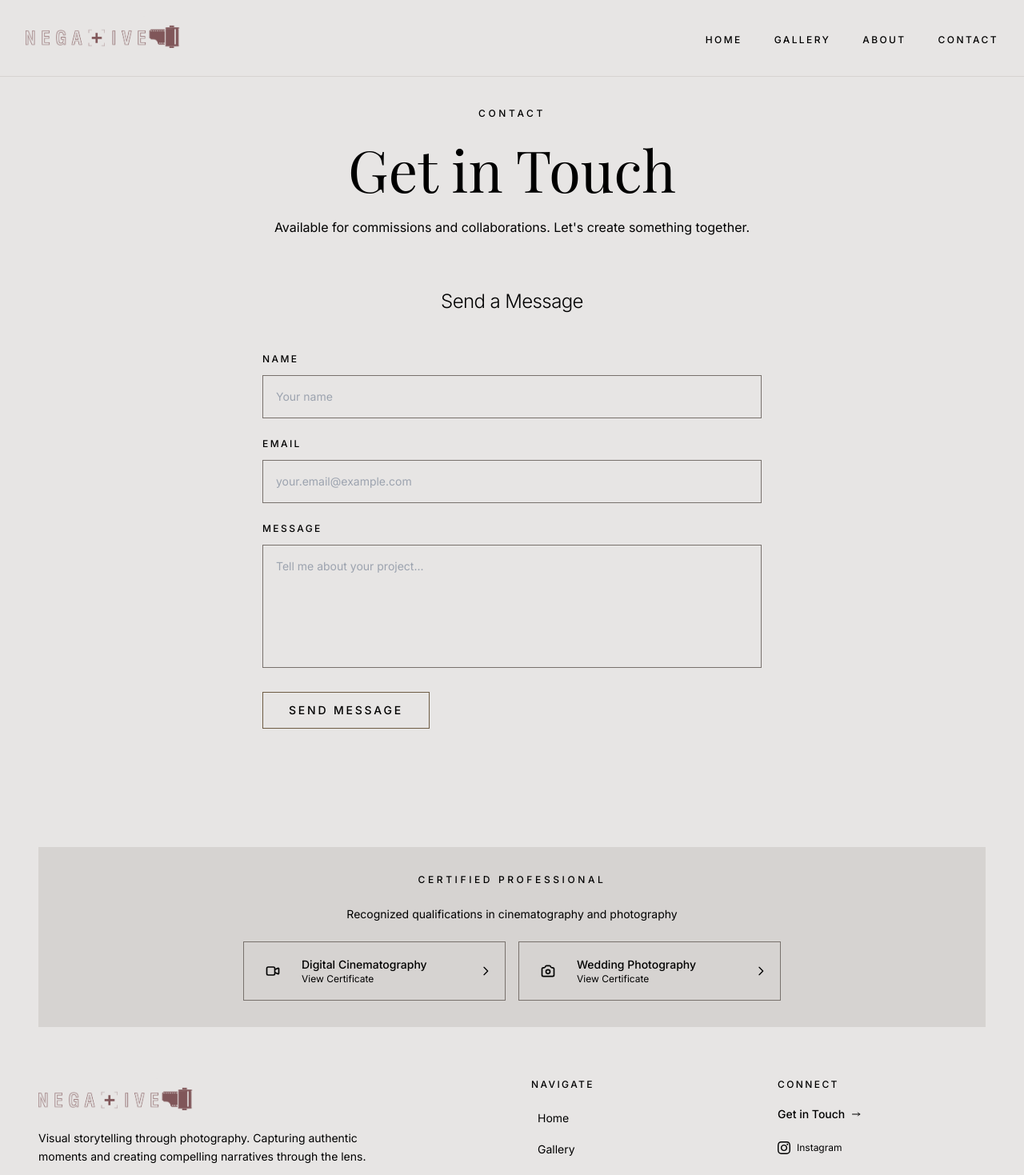
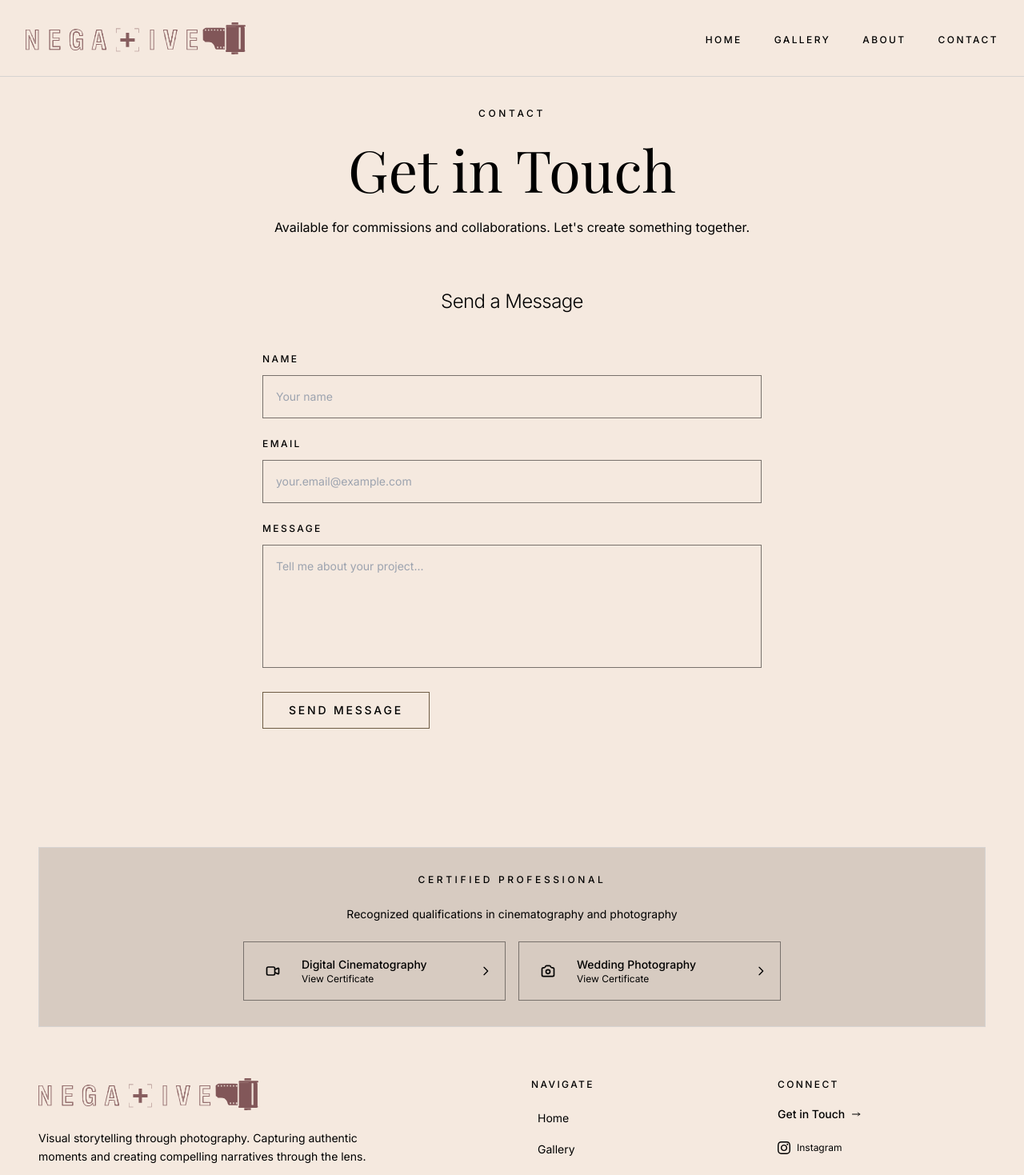
Before and after one commit to anushav93/niharjr-portfolio, a Next.js app: page /contact in a window 1280 px wide. Shown: the top 1469 px of the page at 80% size. Built offline with nearby package versions, Linux system fonts and the light colour scheme; a web font is replaced by a local one.

Commit message:
updated theme

```diff
--- a/src/app/about/page.tsx
+++ b/src/app/about/page.tsx
@@ -14,7 +14,7 @@ export default async function AboutPage() {
     : '/images/about.jpg';
 
   return (
-    <div className="min-h-screen bg-stone-200">
+    <div className="min-h-screen bg-[#f5e9df]">
       {/* About Header with accent */}
       <div className="relative">
         <div className="absolute top-20 left-0 w-24 h-1 bg-primary-500" />
@@ -150,12 +150,12 @@ export default async function AboutPage() {
         </div>
 
         <div className="flex flex-col sm:flex-row gap-4 justify-center items-center">
-          <CornerFrameButton href="/gallery">
-            {aboutData?.callToAction?.primaryButtonText || 'View Work'}
+          <CornerFrameButton href="/contact">
+            {aboutData?.callToAction?.primaryButtonText || 'Get In Touch'}
           </CornerFrameButton>
 
-          <CornerFrameButton href="/contact">
-            {aboutData?.callToAction?.secondaryButtonText || 'Get In Touch'}
+          <CornerFrameButton href="/gallery">
+            {aboutData?.callToAction?.secondaryButtonText || 'View Work'}
           </CornerFrameButton>
         </div>
       </section>
--- a/src/app/components/HeroSection.tsx
+++ b/src/app/components/HeroSection.tsx
@@ -45,7 +45,7 @@ export default function HeroSection({ tagline, title, description }: HeroSection
           initial={{ opacity: 0, y: 30 }}
           animate={{ opacity: 1, y: 0 }}
           transition={{ duration: 0.8, delay: 0.4 }}
-          className="font-serif text-6xl md:text-7xl lg:text-8xl text-text-primary mb-8 leading-tight tracking-tight"
+          className="font-serif text-6xl md:text-7xl lg:text-8xl  mb-8 leading-tight tracking-tight"
         >
           {title}
         </motion.h1>
--- a/src/app/contact/page.tsx
+++ b/src/app/contact/page.tsx
@@ -10,7 +10,7 @@ const ContactPage: React.FC = async () => {
   const siteData = await getSiteSettings();
 
   return (
-    <div className="min-h-screen bg-stone-200">
+    <div className="min-h-screen bg-[#f5e9df]">
       {/* Contact Header with accent */}
       <div className="relative">
         <div className="absolute top-20 left-0 w-24 h-1 bg-primary-500" />
@@ -39,7 +39,7 @@ const ContactPage: React.FC = async () => {
         <div className="max-w-4xl mx-auto px-6 mb-16">
           <div className="grid grid-cols-1 md:grid-cols-3 gap-6">
             {siteData.contactInfo.email && (
-              <div className="group relative p-6 border border-stone-300 transition-all bg-bg-secondary/50">
+              <div className="group relative p-6 border border-stone-900 hover:border-stone-900/0 transition-all bg-[#f5e9df]">
                 <div className="absolute top-0 left-0 w-8 h-8 border-l-2 border-t-2 border-primary-300 opacity-0 group-hover:opacity-100 transition-opacity" />
                 <div className="text-center">
                   <p className="text-xs tracking-[0.2em] uppercase text-primary-600 mb-3 font-medium">
@@ -57,7 +57,7 @@ const ContactPage: React.FC = async () => {
             )}
 
             {siteData.contactInfo.phone && (
-              <div className="group relative p-6 border border-stone-300 transition-all bg-bg-secondary/50">
+              <div className="group relative p-6 border border-stone-900 hover:border-stone-900/0 transition-all bg-[#f5e9df]">
                 <div className="absolute top-0 left-0 w-8 h-8 border-l-2 border-t-2 border-primary-300 opacity-0 group-hover:opacity-100 transition-opacity" />
                 <div className="text-center">
                   <p className="text-xs tracking-[0.2em] uppercase text-primary-600 mb-3 font-medium">
@@ -75,7 +75,7 @@ const ContactPage: React.FC = async () => {
             )}
 
             {siteData.contactInfo.location && (
-              <div className="group relative p-6 border border-stone-300 transition-all bg-bg-secondary/50">
+              <div className="group relative p-6 border border-stone-900 hover:border-stone-900/0 transition-all bg-[#f5e9df]">
                 <div className="absolute top-0 left-0 w-8 h-8 border-l-2 border-t-2 border-primary-300 opacity-0 group-hover:opacity-100 transition-opacity" />
                 <div className="text-center">
                   <p className="text-xs tracking-[0.2em] uppercase text-primary-600 mb-3 font-medium">
--- a/src/app/gallery/page.tsx
+++ b/src/app/gallery/page.tsx
@@ -134,7 +134,7 @@ export default async function GalleryPage({
       : collections.find((c) => c.title === active)?.photos ?? [];
 
   return (
-    <div className="min-h-screen bg-stone-200">
+    <div className="min-h-screen bg-[#f5e9df]">
       {/* Gallery Header with accent */}
       <div className="relative">
         <div className="absolute top-20 left-0 w-24 h-1 bg-primary-500" />
--- a/src/app/page.tsx
+++ b/src/app/page.tsx
@@ -36,7 +36,7 @@ export default async function HomePage() {
   const description = homepageData?.hero?.description || 'Capturing authentic moments through the lens';
 
   return (
-    <div className="min-h-screen bg-stone-200">
+    <div className="min-h-screen bg-[#f5e9df]">
       <HeroSection
         tagline={tagline}
         title={title}
--- a/src/app/recent/[url]/page.tsx
+++ b/src/app/recent/[url]/page.tsx
@@ -59,7 +59,7 @@ export default async function RecentProjectPage({
   }));
 
   return (
-    <div className="min-h-screen bg-stone-200">
+    <div className="min-h-screen bg-[#f5e9df]">
       {/* Header */}
       <div className="relative">
         <div className="absolute top-20 left-0 w-24 h-1 bg-primary-500" />
--- a/src/components/ContactForm.tsx
+++ b/src/components/ContactForm.tsx
@@ -138,7 +138,7 @@ const ContactForm: React.FC = () => {
             onChange={(e) => setName(e.target.value)}
             disabled={status === "loading"}
             className={cn(
-              "w-full px-4 py-4 bg-stone-200 border border-stone-500 text-text-primary",
+              "w-full px-4 py-4 bg-[#f5e9df] border border-stone-500 text-text-primary",
               "focus:outline-none focus:border-primary-500 focus:bg-bg-primary transition-all",
               "text-sm disabled:opacity-50 disabled:cursor-not-allowed",
               "group-hover:border-primary-300"
@@ -162,7 +162,7 @@ const ContactForm: React.FC = () => {
             onChange={(e) => setEmail(e.target.value)}
             disabled={status === "loading"}
             className={cn(
-              "w-full px-4 py-4 bg-stone-200 border border-stone-500 text-text-primary",
+              "w-full px-4 py-4 bg-[#f5e9df] border border-stone-500 text-text-primary",
               "focus:outline-none focus:border-primary-500 focus:bg-bg-primary transition-all",
               "text-sm disabled:opacity-50 disabled:cursor-not-allowed",
               "group-hover:border-primary-300"
@@ -186,7 +186,7 @@ const ContactForm: React.FC = () => {
             disabled={status === "loading"}
             rows={6}
             className={cn(
-              "w-full px-4 py-4 bg-stone-200 border border-stone-500 text-text-primary resize-none",
+              "w-full px-4 py-4 bg-[#f5e9df] border border-stone-500 text-text-primary resize-none",
               "focus:outline-none focus:border-primary-500 focus:bg-bg-primary transition-all",
               "text-sm disabled:opacity-50 disabled:cursor-not-allowed",
               "group-hover:border-primary-300"
--- a/src/components/Footer.tsx
+++ b/src/components/Footer.tsx
@@ -51,7 +51,7 @@ const Footer: React.FC = () => {
   }, []);
 
   return (
-    <footer className="w-full  bg-stone-200">
+    <footer className="w-full  bg-[#f5e9df]">
       {/* Accent line */}
       <div className="w-full h-1 " />
 
@@ -59,7 +59,7 @@ const Footer: React.FC = () => {
         <div className="mx-auto">
 
           {/* Certificates Section - Highlighted */}
-          <div className="mb-16 border border-stone-300 p-8 bg-stone-300">
+          <div className="mb-16 border border-stone-300 p-8 bg-[#d7cbc1]">
             <div className="text-center mb-6">
               <h3 className="text-xs tracking-[0.3em] uppercase text-primary-600 font-medium mb-2">
                 Certified Professional
@@ -112,7 +112,7 @@ const Footer: React.FC = () => {
             {/* Logo & Description */}
             <div className="md:col-span-2">
               <Image
-                src="/logo.png"
+                src="/logo-main.svg"
                 alt="NEGA+IVE"
                 width={120}
                 height={40}
--- a/src/components/Layout.tsx
+++ b/src/components/Layout.tsx
@@ -22,7 +22,7 @@ const Layout: React.FC<LayoutProps> = ({ children }) => {
         <Navbar />
       </header>
 
-      <main className="flex-grow bg-stone-200">{children}</main>
+      <main className="flex-grow bg-[#f5e9df]">{children}</main>
 
       <footer className=" py-4 px-6">
         {/* Your footer content goes here */}
--- a/src/components/Navbar.tsx
+++ b/src/components/Navbar.tsx
@@ -21,15 +21,15 @@ export default function Navbar() {
   };
 
   return (
-    <nav className="border-b border-b-stone-300 fixed top-0 left-0 right-0 z-50 w-full px-6 lg:px-8 h-24 flex items-center justify-between bg-stone-200  transition-all duration-300">
+    <nav className="border-b border-b-stone-300 fixed top-0 left-0 right-0 z-50 w-full px-6 lg:px-8 h-24 flex items-center justify-between bg-[#f5e9df]  transition-all duration-300">
       {/* Logo with accent */}
       <Link href="/" className="flex items-center relative group">
         <Image
-          src="/logo.png"
+          src="/logo-main.svg"
           alt="NEGA+IVE"
           width={120}
           height={40}
-          className="h-10 -mt-4 w-auto transition-all duration-300 group-hover:brightness-110"
+          className="h-10  w-auto transition-all duration-300 group-hover:brightness-110"
           priority
         />
         <div className="absolute -bottom-1 left-0 w-0 h-0.5 bg-primary-500 group-hover:w-full transition-all duration-300" />
--- a/src/components/Typography.tsx
+++ b/src/components/Typography.tsx
@@ -27,7 +27,7 @@ const Typography: React.FC<TypographyProps> = ({
 }) => {
   const Tag = wrapper || variant;
 
-  let defaultClasses = "";
+  let defaultClasses = "!text-[#825759]";
 
   // Base typography styles for each variant
   switch (variant) {
--- a/src/styles/theme.css
+++ b/src/styles/theme.css
@@ -8,6 +8,7 @@
  */
 
 :root {
+  background-color: #f5e9df;
   /* ========================================================================
    * PRIMARY COLOR PALETTE
    * Warm Sepia - From NEGA+IVE logo, film photography aesthetic
```
Also changed, not shown: public/logo-main.svg (added).
